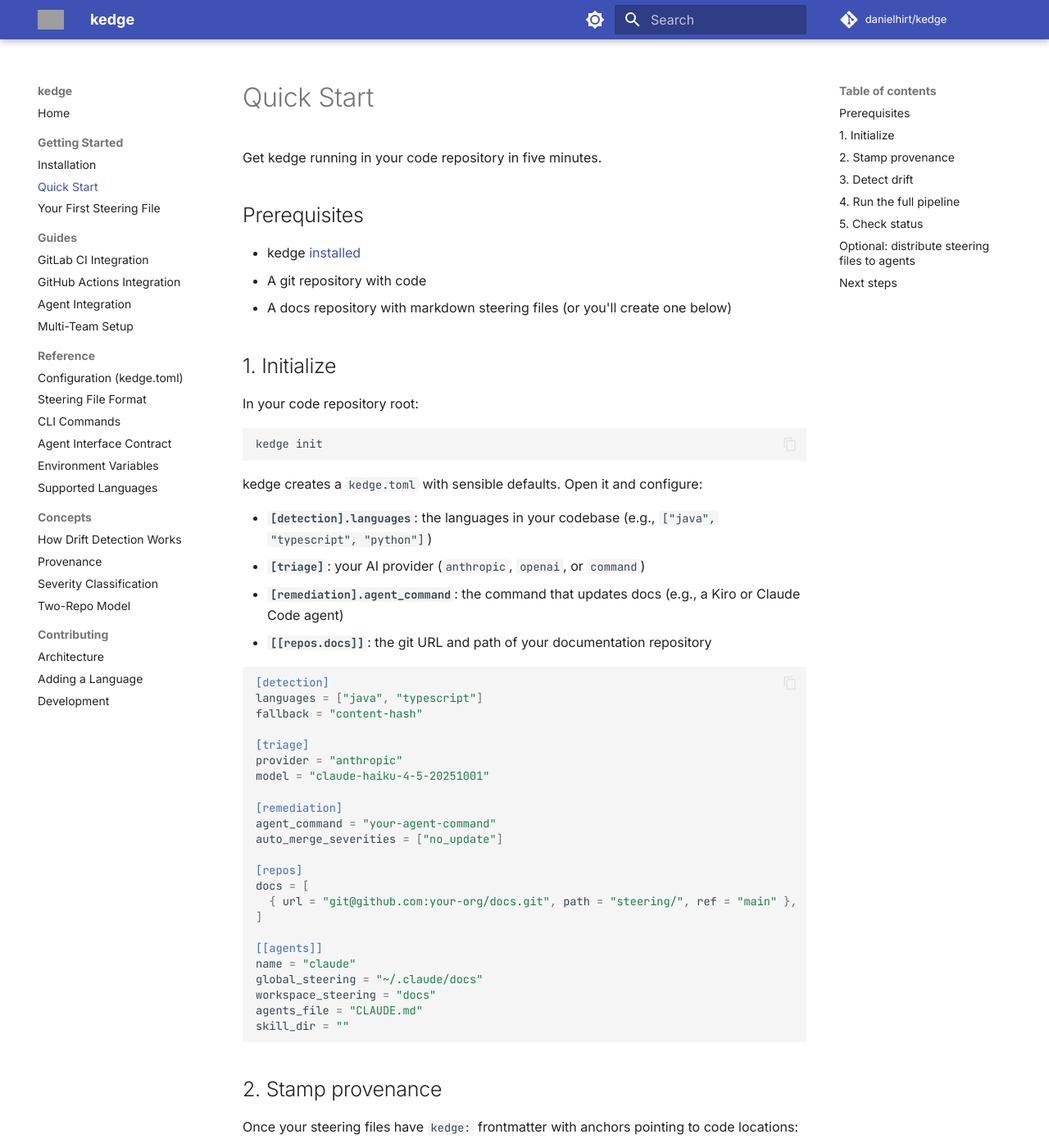
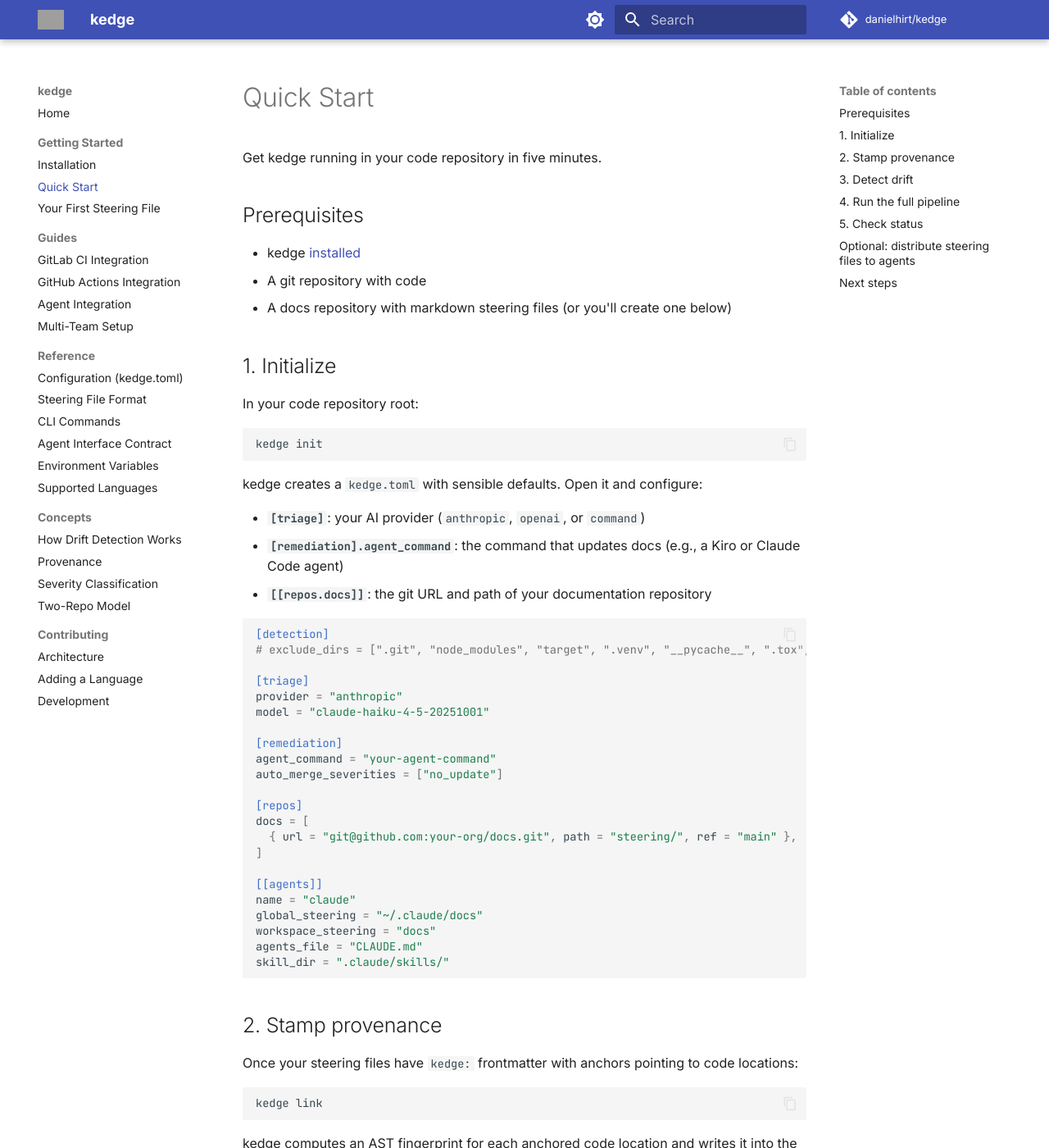
Before and after one commit to danielhirt/kedge, an MkDocs documentation site: the page built from docs/getting-started/quick-start.md, in a window 1280 px wide and 1400 px high. Shown: the whole window at 82% size. Built offline with MkDocs 1.6.1 and Material for MkDocs 9.7.7, drawn with Linux system fonts in a browser that asks for light colours; comment, search, counter and statistics services are not loaded; grey boxes are pictures that could not be loaded.

Commit message:
Remove stale detection.languages from docs, set claude skill_dir
detection.languages was removed from the config struct but docs still
referenced it. Language detection is automatic from file extensions.

Also set skill_dir = ".claude/skills/" for the claude agent platform
across all config examples and the init template.

````diff
--- a/docs/getting-started/quick-start.md
+++ b/docs/getting-started/quick-start.md
@@ -18,15 +18,13 @@ kedge init
 
 kedge creates a `kedge.toml` with sensible defaults. Open it and configure:
 
-- **`[detection].languages`**: the languages in your codebase (e.g., `["java", "typescript", "python"]`)
 - **`[triage]`**: your AI provider (`anthropic`, `openai`, or `command`)
 - **`[remediation].agent_command`**: the command that updates docs (e.g., a Kiro or Claude Code agent)
 - **`[[repos.docs]]`**: the git URL and path of your documentation repository
 
 ```toml
 [detection]
-languages = ["java", "typescript"]
-fallback = "content-hash"
+# exclude_dirs = [".git", "node_modules", "target", ".venv", "__pycache__", ".tox", "vendor"]
 
 [triage]
 provider = "anthropic"
@@ -46,7 +44,7 @@ name = "claude"
 global_steering = "~/.claude/docs"
 workspace_steering = "docs"
 agents_file = "CLAUDE.md"
-skill_dir = ""
+skill_dir = ".claude/skills/"
 ```
 
 ## 2. Stamp provenance
````
Also changed, not shown: README.md (+2 -2 lines), docs/contributing/adding-a-language.md (+1 -1 lines), docs/guides/agent-integration.md (+1 -1 lines), docs/reference/configuration.md (+1 -1 lines), 1 other file.
